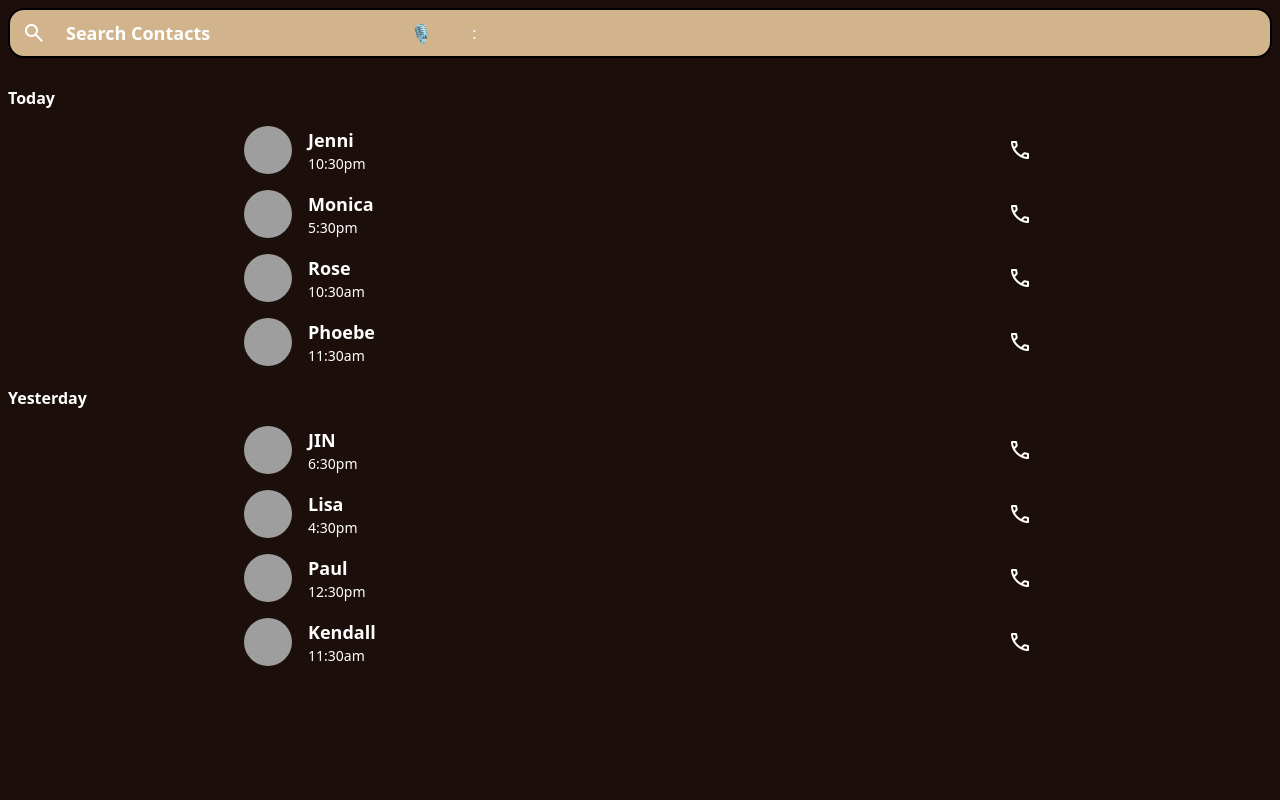
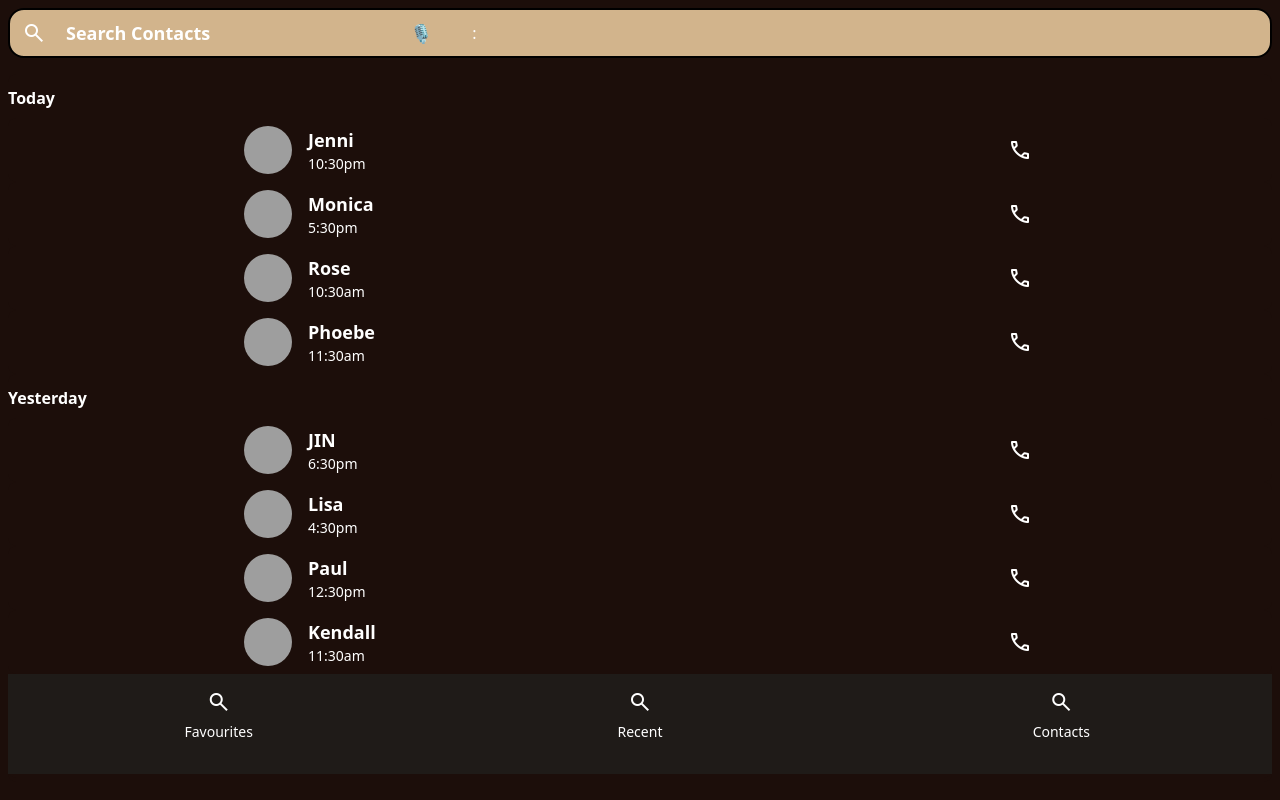
Before and after one commit to P-sskarthik/Contacts-Design, a plain HTML site: page index.html in a window 1280 px wide. Drawn offline with nearby package versions, Linux system fonts and the light colour scheme; grey boxes are pictures that could not be loaded.

Commit message:
Index.html
Updated footer design with flex and grid

```diff
--- a/index.html
+++ b/index.html
@@ -6,7 +6,8 @@
     <script src="https://cdn.jsdelivr.net/npm/@tailwindcss/browser@4"></script>
 
     <link rel="stylesheet" href="https://fonts.googleapis.com/css2?family=Material+Symbols+Outlined:opsz,wght,FILL,GRAD@20..48,100..700,0..1,-50..200&icon_names=call,search" />
-  </head>
+
+</head>
     <body>
     <!--Flexcontainer-->
     <div class="flex flex-col gap-4 px-2 py-2 h-[800px] bg-[#1c0e0a]">
@@ -177,6 +178,32 @@
                                 </div>
 
                         </div>
+                        <!--FooterFlexcontainer-->
+                        <div class="flex flex-col h-[100px] bg-[#1f1b18]  ">
+                            <!--Gridcolcontainer to place items-->
+                            <div class="grid grid-cols-3 text-center text-sm">
+
+                                <!-- Favourites -->
+                                <div class="flex flex-col items-center">
+                                  <span class="pt-4 material-symbols-outlined text-white">search</span>
+                                  <span class="pt-2 text-white">Favourites</span>
+                                </div>
+
+                                <!-- Recent -->
+                                <div class="flex flex-col items-center ">
+                                  <span class="pt-4 material-symbols-outlined text-white">search</span>
+                                  <span class="pt-2 text-white">Recent</span>
+                                </div>
+
+                                <!-- Contacts -->
+                                <div class="flex flex-col items-center">
+                                  <span class="pt-4 material-symbols-outlined text-white">search</span>
+                                  <span class="pt-2 text-white">Contacts</span>
+                                </div>
+
+                              </div>
+                        </div>
+
 
     </div>
   </body>
```
